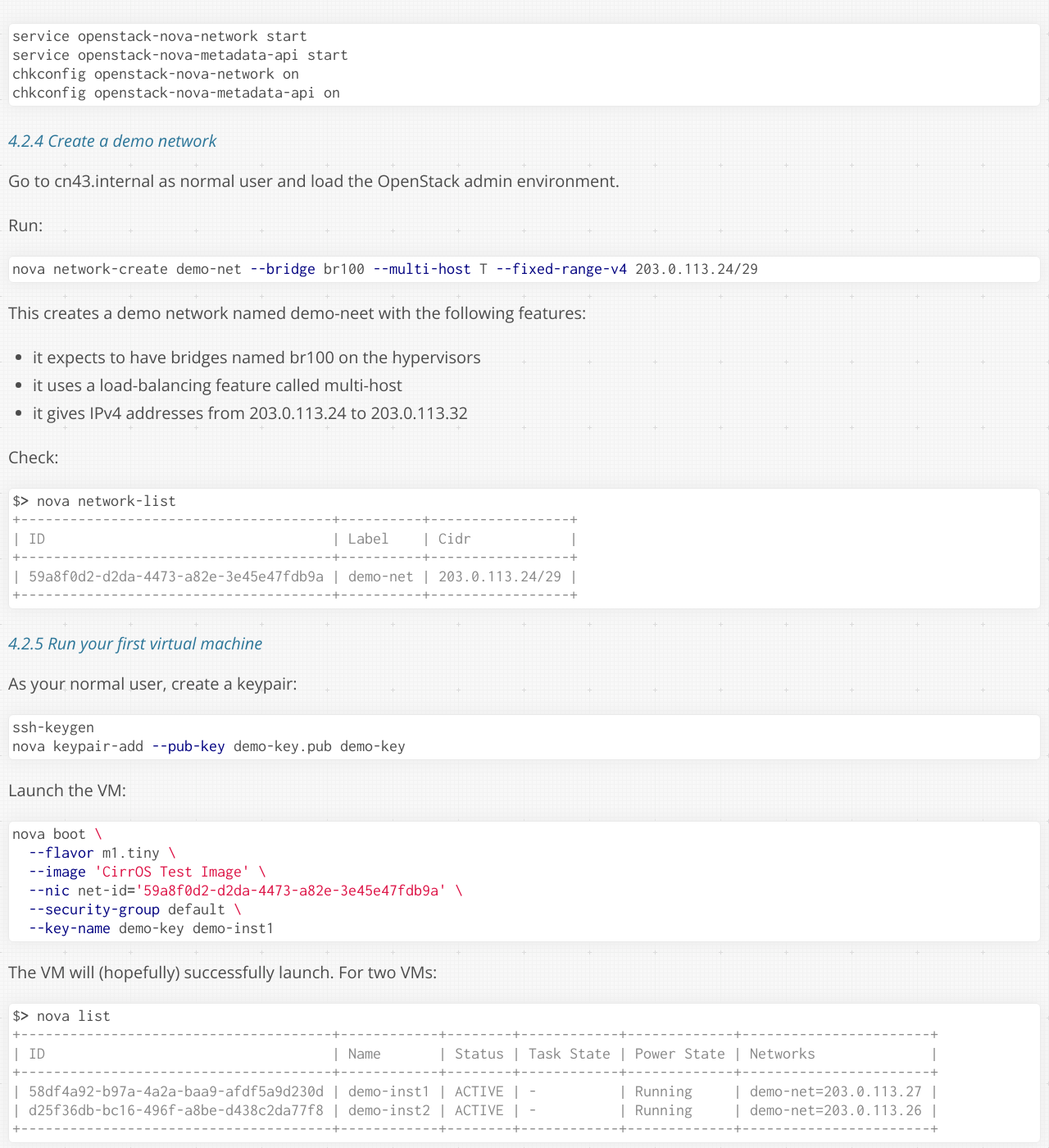
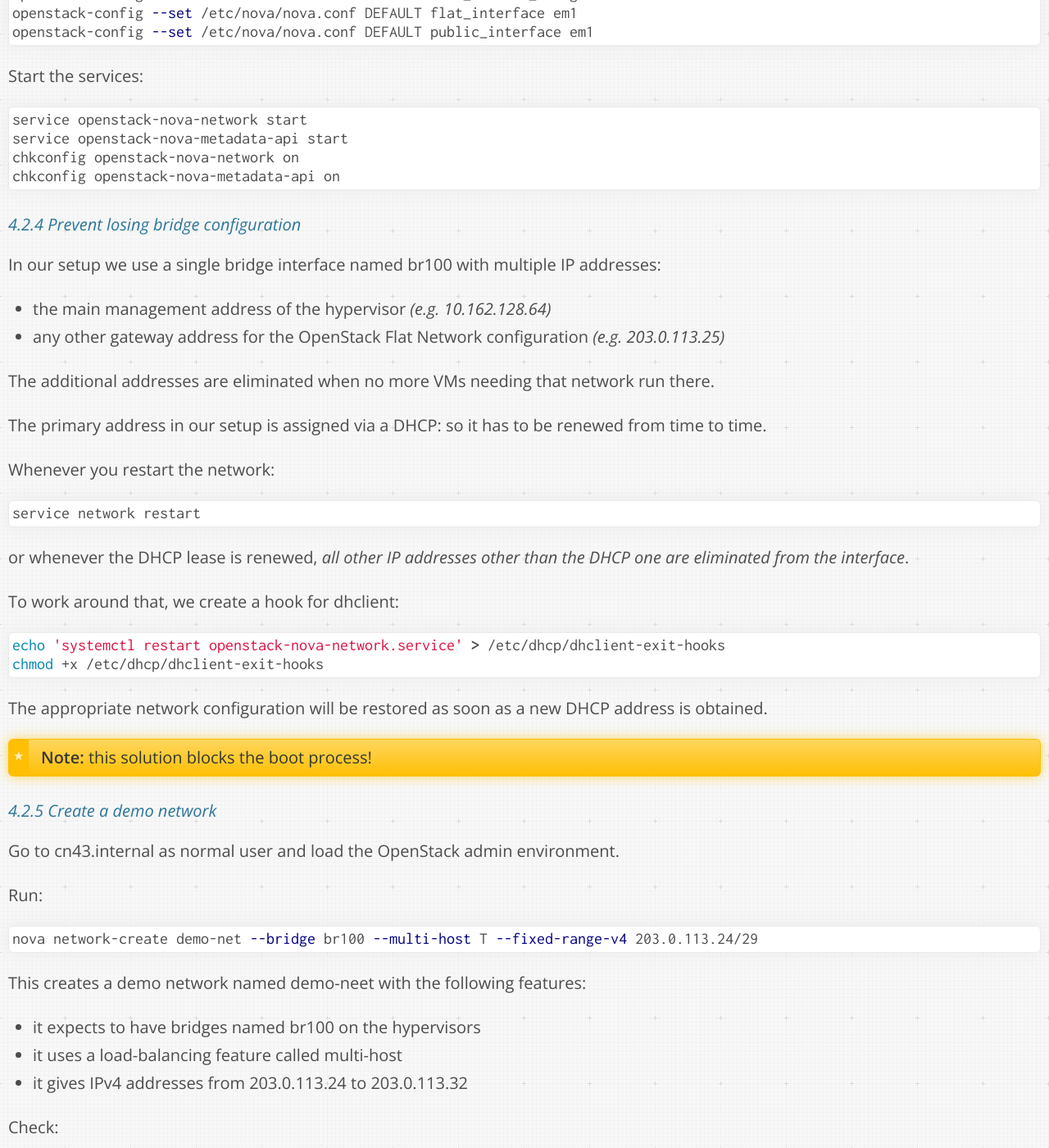
Before and after one commit to dberzano/dberzano.github.io, a Jekyll site: the page built from alice/hltcloud/index.md, in a window 1280 px wide and 1400 px high, scrolled down 19159 px. Shown: the whole window at 82% size. Built offline with Jekyll 4.4.1, drawn with Linux system fonts in a browser that asks for light colours; Markdown is read by kramdown in place of the engine named in the settings; some of the changed text lies outside the part shown.

Commit message:
HLTCloud: other network attempts

````diff
--- a/alice/hltcloud/index.md
+++ b/alice/hltcloud/index.md
@@ -643,7 +643,7 @@
 | 8774      | Compute endpoints |   ✔  |      |
 | 8773,8775 | Compute API       |   ✔  |      |
 | 5900-5999 | VNC               |      |   ✔  |
-| 6080      | novnc browser     |   ?  |      |
+| 6080      | novnc browser     |   ✔  |      |
 | 6081      | Normal VNC proxy  |   ?  |      |
 | 6082      | Compute HTML5 pxy |   ?  |   ?  |
 | 35357     | Keystone admin    |   ?  |      |
@@ -654,7 +654,7 @@
 | 5672      | Qpid              |   ✔  |      |
 
 * **✔**: needed and in place
-* **?**: not sure if needed
+* **?**: not sure if needed, kept closed for the moment
 * *(empty)*: not needed and not in place
 
 
@@ -922,6 +922,43 @@
 ```
 
 
+#### Prevent losing bridge configuration
+
+In our setup we use a single bridge interface named **br100** with
+multiple IP addresses:
+
+* the main management address of the hypervisor *(e.g. 10.162.128.64)*
+* any other gateway address for the OpenStack Flat Network
+  configuration *(e.g. 203.0.113.25)*
+
+The additional addresses are eliminated when no more VMs needing that
+network run there.
+
+The primary address in our setup is assigned via a DHCP: so it has to
+be renewed from time to time.
+
+Whenever you restart the network:
+
+```bash
+service network restart
+```
+
+or whenever the DHCP lease is renewed, *all other IP addresses other
+than the DHCP one are eliminated from the interface*.
+
+To work around that, we create a hook for dhclient:
+
+```bash
+echo 'systemctl restart openstack-nova-network.service' > /etc/dhcp/dhclient-exit-hooks
+chmod +x /etc/dhcp/dhclient-exit-hooks
+```
+
+The appropriate network configuration will be restored as soon as a
+new DHCP address is obtained.
+
+> **Note:** this solution blocks the boot process!
+
+
 #### Create a demo network
 
 Go to **cn43.internal** as **normal** user and load the OpenStack
@@ -1094,11 +1131,29 @@
 obtained from the *openstack-icehouse* repository.
 
 
+Recipes
+-------
+
+### Kill Switch
+
+To remove one node from the Compute service, do as **root** on that
+node:
+
+```bash
+service openstack-nova-compute stop
+service openstack-nova-network stop
+service openstack-nova-metadata-api stop
+```
+
+
 Questions
 ---------
 
 * DHCP: configure address class for the VMs
 * Install spare disks for LVM block storage
+* We can't have multiple IP addresses on the same interface, if the
+  main one is DHCP: whenever a renewal occurs, all other IP addresses
+  are removed instantly
 
 
 Resources
````
